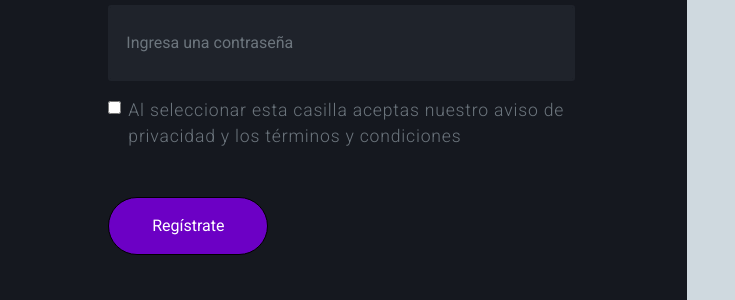
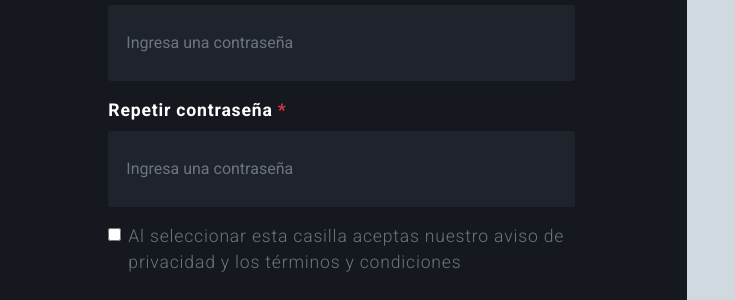
Before and after one commit to MauwiA3/Pagina-completa, a plain HTML site: page registro.html in a window 1280 px wide. Shown: the part 639-939 px from the top of the page, 545-1280 px from the left. Drawn offline with nearby package versions, Linux system fonts and the light colour scheme.

```diff
--- a/registro.html
+++ b/registro.html
@@ -49,6 +49,10 @@
                             <label class="font-weight-bold">Contraseña <span class="text-danger">*</span></label>
                             <input type="password" class="form-control" placeholder="Ingresa una contraseña">
                         </div>
+                        <div class="form-group mb-3">
+                            <label class="font-weight-bold">Repetir contraseña <span class="text-danger">*</span></label>
+                            <input type="password" class="form-control" placeholder="Ingresa una contraseña">
+                        </div>
                         <div class="form-group mb-5">
                             <div class="form-check">
                                 <input class="form-check-input" type="checkbox">
```
Also changed, not shown: valida_registro.js (added).
